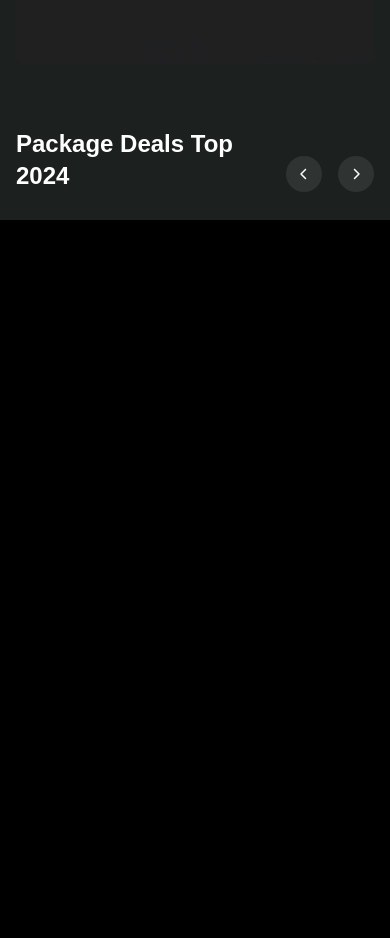
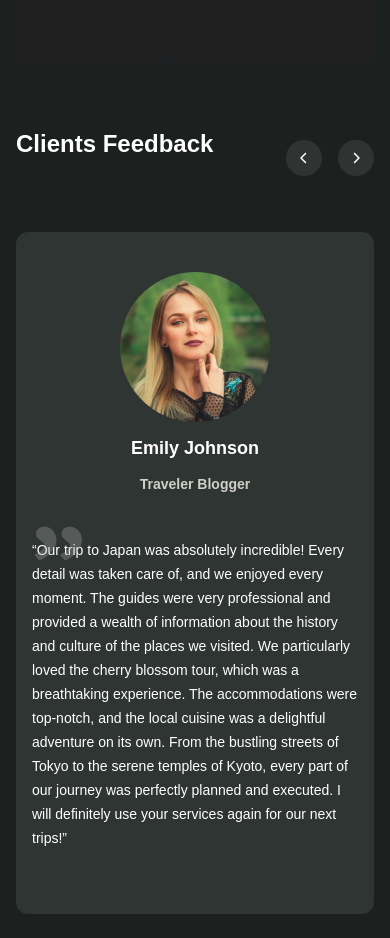
Before and after one commit to Ostashevskyi/Travel-East, a React (Vite) app: page / in a window 390 px wide. Shown: the part 6040-6978 px from the top of the page. Before the commit the page ends 6292 px from the top, so only its background shows below. Built offline with nearby package versions, Linux system fonts and the light colour scheme.

Commit message:
create responsive feedback section

```diff
--- a/package.json
+++ b/package.json
@@ -15,6 +15,7 @@
     "gsap": "^3.12.5",
     "react": "^18.3.1",
     "react-dom": "^18.3.1",
+    "swiper": "^11.1.14",
     "zustand": "^5.0.1"
   },
   "devDependencies": {
--- /dev/null
+++ b/src/components/Cards/FeedbackCard.tsx
@@ -0,0 +1,22 @@
+import { TFeedback } from "../../types/Feedback";
+import { quotesIcn } from "../../utils";
+
+const FeedbackCard = ({ feedback }: { feedback: TFeedback }) => {
+  const { feedback_text, user_image, user_job, user_name } = feedback;
+
+  return (
+    <div className="bg-deals-card-bg flex gap-11 items-center justify-center pt-10 pb-16 px-4 rounded-xl max-w-[860px] lg:h-[350px] max-lg:flex-col-reverse">
+      <div className="max-w-[580px] lg:max-[1440px]:max-w-[400px] relative">
+        <img src={quotesIcn} alt="quotes" className="absolute -top-9 left-0" />
+        <q className="text-sm">{feedback_text}</q>
+      </div>
+      <div className="flex items-center flex-col gap-3 font-semibold">
+        <img src={user_image} alt="user logo" />
+        <h3 className="text-lg">{user_name}</h3>
+        <p className="text-sm text-white/80">{user_job}</p>
+      </div>
+    </div>
+  );
+};
+
+export default FeedbackCard;
--- a/src/components/Sliders/FeedbackSlider.tsx
+++ b/src/components/Sliders/FeedbackSlider.tsx
@@ -1,7 +1,43 @@
-import React from "react";
+import { Swiper, SwiperSlide } from "swiper/react";
+import { FEEDBACKS } from "../../constants";
+import FeedbackCard from "../Cards/FeedbackCard";
 
-const FeedbackSlider = () => {
-  return <div>FeedbackSlider</div>;
+import "swiper/swiper-bundle.css";
+
+import { Swiper as SwiperInstance } from "swiper/types";
+
+const FeedbackSlider = ({
+  setSwiper,
+}: {
+  setSwiper: (swiper: SwiperInstance) => void;
+}) => {
+  return (
+    <div className="mt-11 max-md:px-4">
+      <Swiper
+        spaceBetween={100}
+        slidesPerView={1.5}
+        centeredSlides
+        breakpoints={{
+          320: {
+            slidesPerView: 1,
+          },
+          768: {
+            slidesPerView: 1.5,
+          },
+          1580: {
+            slidesPerView: 2,
+          },
+        }}
+        onSwiper={(swiper) => setSwiper(swiper)}
+      >
+        {FEEDBACKS.map((feedback) => (
+          <SwiperSlide key={feedback.id}>
+            <FeedbackCard feedback={feedback} />
+          </SwiperSlide>
+        ))}
+      </Swiper>
+    </div>
+  );
 };
 
 export default FeedbackSlider;
--- a/src/constants/index.ts
+++ b/src/constants/index.ts
@@ -9,8 +9,11 @@ import {
   cityRiverJapan,
   cityWalkJapan,
   gateCloudsKorea,
+  girlBlondeFeedbackImg,
+  girlDarkEyeFeedbackImg,
   japanBg,
   koreaBg,
+  manFeedbackImg,
   oldNewKorea,
 } from "./../utils/index";
 import {
@@ -424,3 +427,30 @@ export const ABOUT_US_BLOCKS = [
     title: "Average Rating",
   },
 ];
+
+export const FEEDBACKS = [
+  {
+    id: 0,
+    user_image: girlBlondeFeedbackImg,
+    user_name: "Emily Johnson",
+    user_job: "Traveler Blogger",
+    feedback_text:
+      "Our trip to Japan was absolutely incredible! Every detail was taken care of, and we enjoyed every moment. The guides were very professional and provided a wealth of information about the history and culture of the places we visited. We particularly loved the cherry blossom tour, which was a breathtaking experience. The accommodations were top-notch, and the local cuisine was a delightful adventure on its own. From the bustling streets of Tokyo to the serene temples of Kyoto, every part of our journey was perfectly planned and executed. I will definitely use your services again for our next trips!",
+  },
+  {
+    id: 1,
+    user_image: girlDarkEyeFeedbackImg,
+    user_name: "Anna Martinez",
+    user_job: "Web Designer",
+    feedback_text:
+      "Our trip to Korea exceeded all our expectations! We loved the service and the personalized approach. We visited many interesting places, including the vibrant city of Seoul and the historic palaces. The cultural immersion activities, such as a traditional Korean cooking class and a visit to a local market, were fantastic. Our guide was passionate and knowledgeable, providing us with deep insights into Korean culture and history. The accommodation was comfortable, and the food was delicious. Thank you so much for an unforgettable journey!",
+  },
+  {
+    id: 2,
+    user_image: manFeedbackImg,
+    user_name: "Allan Po",
+    user_job: "Software Engineer",
+    feedback_text:
+      "Thank you so much for the amazing trip to China! Everything was organized to the highest standard, from hotels to excursions. The Great Wall tour was especially impressive, offering stunning views and an insightful history lesson. The local guides were incredibly knowledgeable and friendly, making our experience even more enriching. We also enjoyed the traditional tea ceremony and a visit to the Terracotta Warriors, which were highlights of our trip. The seamless coordination and attention to detail ensured we had a stress-free and enjoyable holiday. I highly recommend it to anyone who wants to experience the true essence of this fascinating country!",
+  },
+];
--- a/src/index.css
+++ b/src/index.css
@@ -44,7 +44,6 @@ body {
   display: grid;
   grid-template-columns: 1fr 1.5fr 1fr;
   grid-template-rows: repeat(2, calc(595px / 2 - 16px));
-
   gap: 16px;
 }
 
@@ -99,6 +98,22 @@ body {
   }
 }
 
+/* //////////////// */
+/* @media screen {
+  .swiper {
+    overflow: visible !important;
+    width: 80%;
+  }
+} */
+
+div.swiper-slide.swiper-slide-prev > div {
+  transform: scale(0.9);
+}
+
+div.swiper-slide.swiper-slide-next > div {
+  transform: scale(0.9);
+}
+
 @layer base {
   @font-face {
     font-family: "Lexend Exa", sans-serif;
--- a/src/sections/Feedbacks.tsx
+++ b/src/sections/Feedbacks.tsx
@@ -1,22 +1,31 @@
+import { useState } from "react";
+
+import { Swiper as SwiperInstance } from "swiper/types";
+
 import SliderButton from "../components/Buttons/SliderButton";
+import FeedbackSlider from "../components/Sliders/FeedbackSlider";
 import SectionWrapper from "../components/Wrappers/SectionWrapper";
 
 const Feedbacks = () => {
+  const [swiper, setSwiper] = useState<SwiperInstance>();
   return (
+    <section>
       <SectionWrapper>
         <div className="flex items-center justify-between gap-6 mb-8">
           <section>
             <h2 className="font-semibold text-2xl md:text-3xl mb-7">
-            Package Deals Top 2024
+              Clients Feedback
             </h2>
           </section>
           <div className="flex gap-4">
-          <SliderButton prev />
+            <SliderButton prev onClick={() => swiper && swiper.slidePrev()} />
 
-          <SliderButton />
+            <SliderButton onClick={() => swiper && swiper.slideNext()} />
           </div>
         </div>
       </SectionWrapper>
+      <FeedbackSlider setSwiper={setSwiper} />
+    </section>
   );
 };
 
--- /dev/null
+++ b/src/types/Feedback.ts
@@ -0,0 +1,7 @@
+export type TFeedback = {
+  id: number;
+  user_image: string;
+  user_name: string;
+  user_job: string;
+  feedback_text: string;
+};
--- a/src/utils/index.ts
+++ b/src/utils/index.ts
@@ -59,6 +59,7 @@ import point from "/assets/icons/point.svg";
 import clock from "/assets/icons/clock.svg";
 import check from "/assets/icons/check.svg";
 import star from "/assets/icons/star.svg";
+import quotes from "/assets/icons/quotes.svg";
 
 // Backgrounds
 import japan from "/assets/images/backgrounds/japan-bg.png";
@@ -79,6 +80,7 @@ export const pointIcn = point;
 export const clockIcn = clock;
 export const checkIcn = check;
 export const starIcn = star;
+export const quotesIcn = quotes;
 
 // Exporting the imported images
 export const cityFestivalChina = cityFestivalChinaDeal;
```
Also changed, not shown: public/assets/icons/quotes.svg (added), 1 other file (tests, documents, lock files or other folders). Lines whose indentation alone changed are shown as unchanged.
